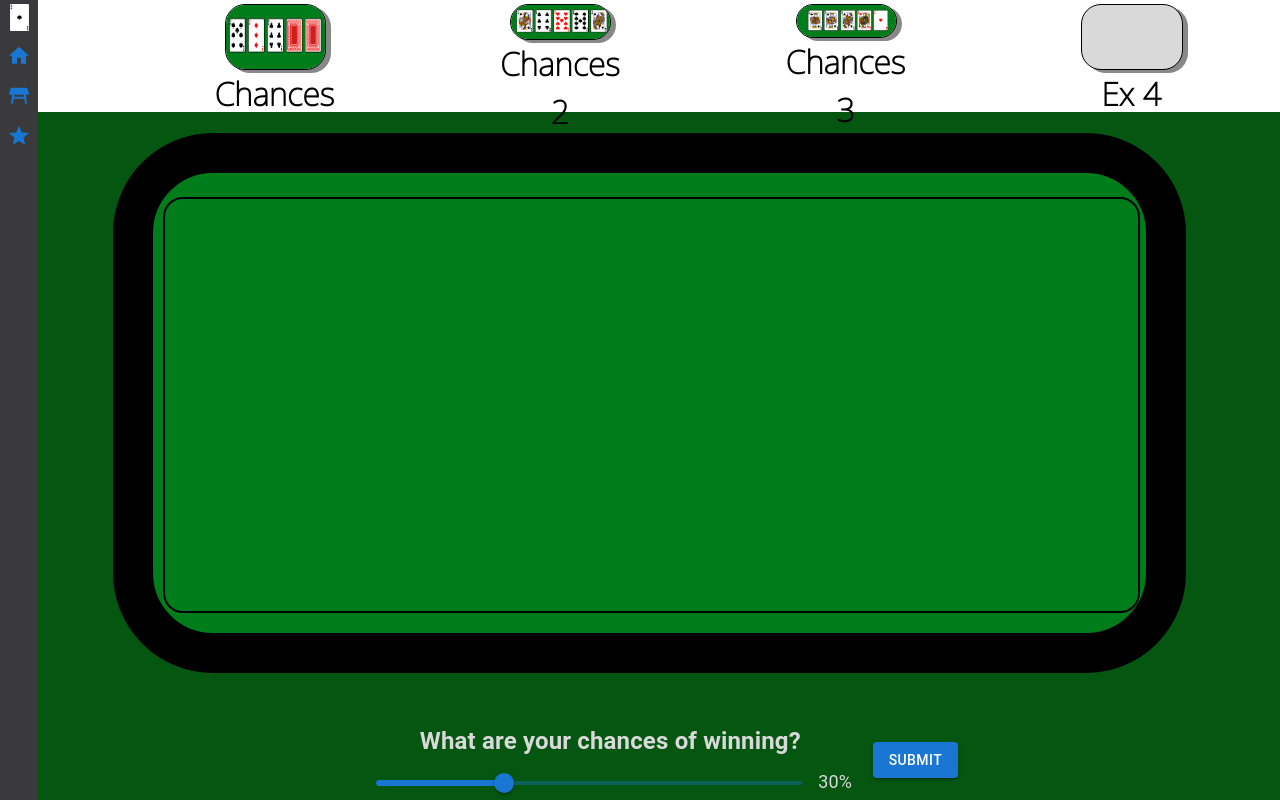
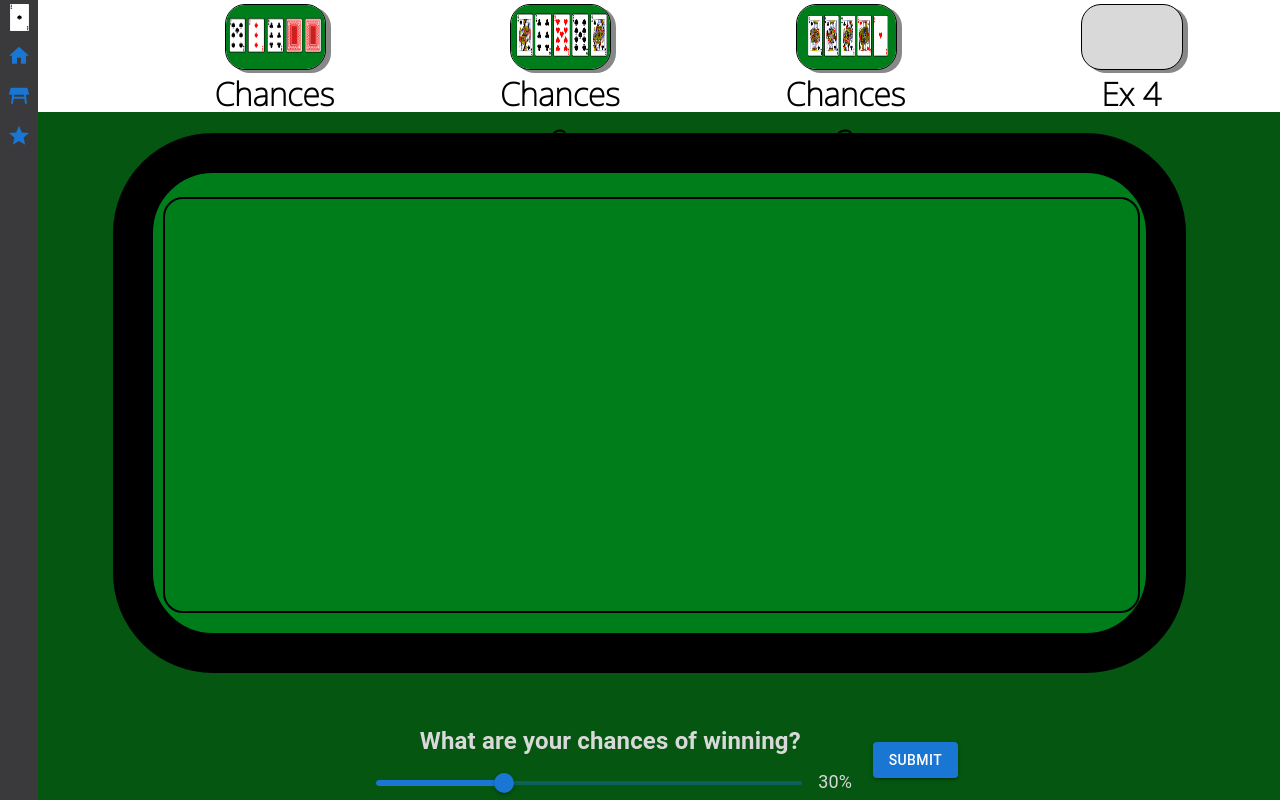
Before and after one commit to TamahauBrown/poker-trainer, a React (Create React App) app: page / in a window 1280 px wide. Built offline with nearby package versions, Linux system fonts and the light colour scheme.

Commit message:
Removing hover issue and fixing image sizes to be consistent

```diff
--- a/src/App.scss
+++ b/src/App.scss
@@ -57,13 +57,14 @@
   flex-direction: column;
   margin: 0 0 0 15%;
   width: 8%;
-  height: 15vh;
+  height: 30vh;
   align-items: center;
 }
 
+/* Ex1 won't use this for some reason
 .exItem:hover {
-  height: 60vh;
-}
+  height: 30vh;
+} */
 
 .exerciseText {
   font-family: $Noto;
```
